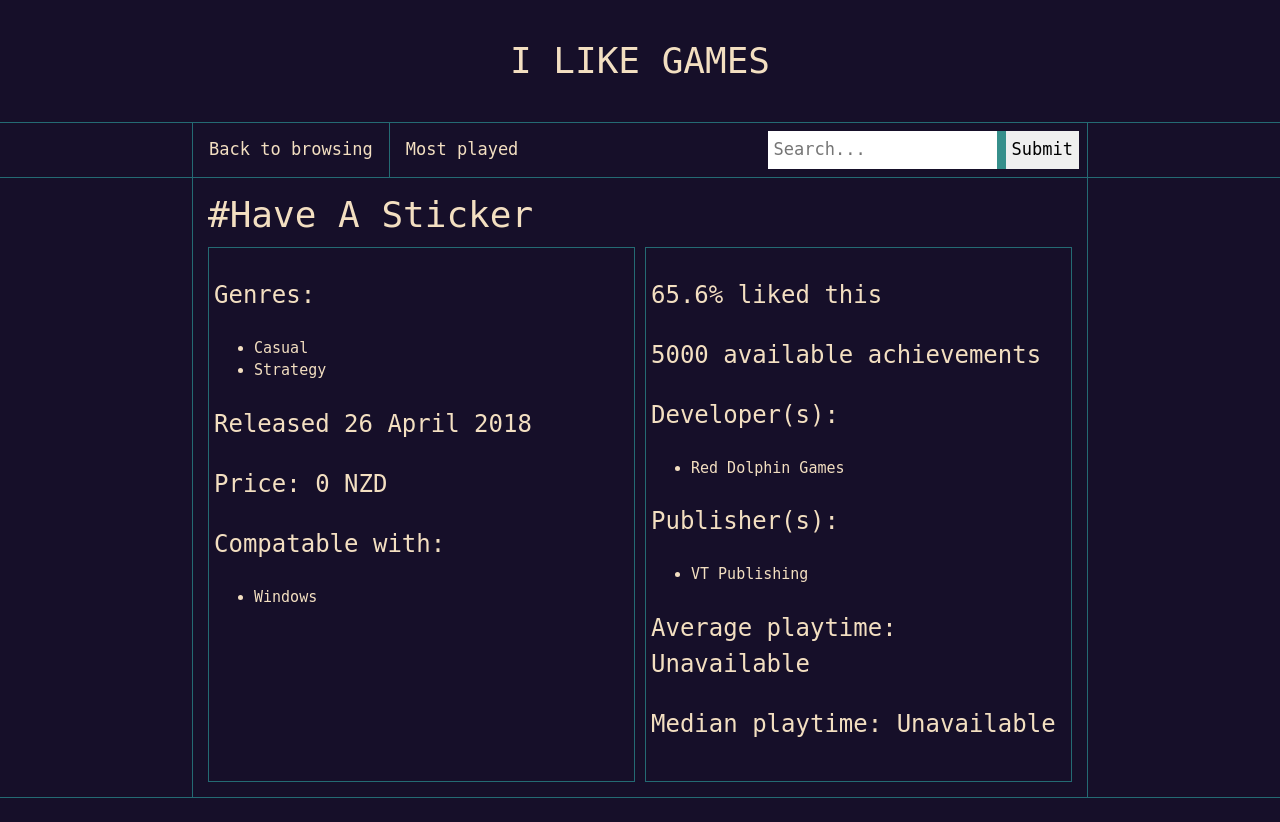
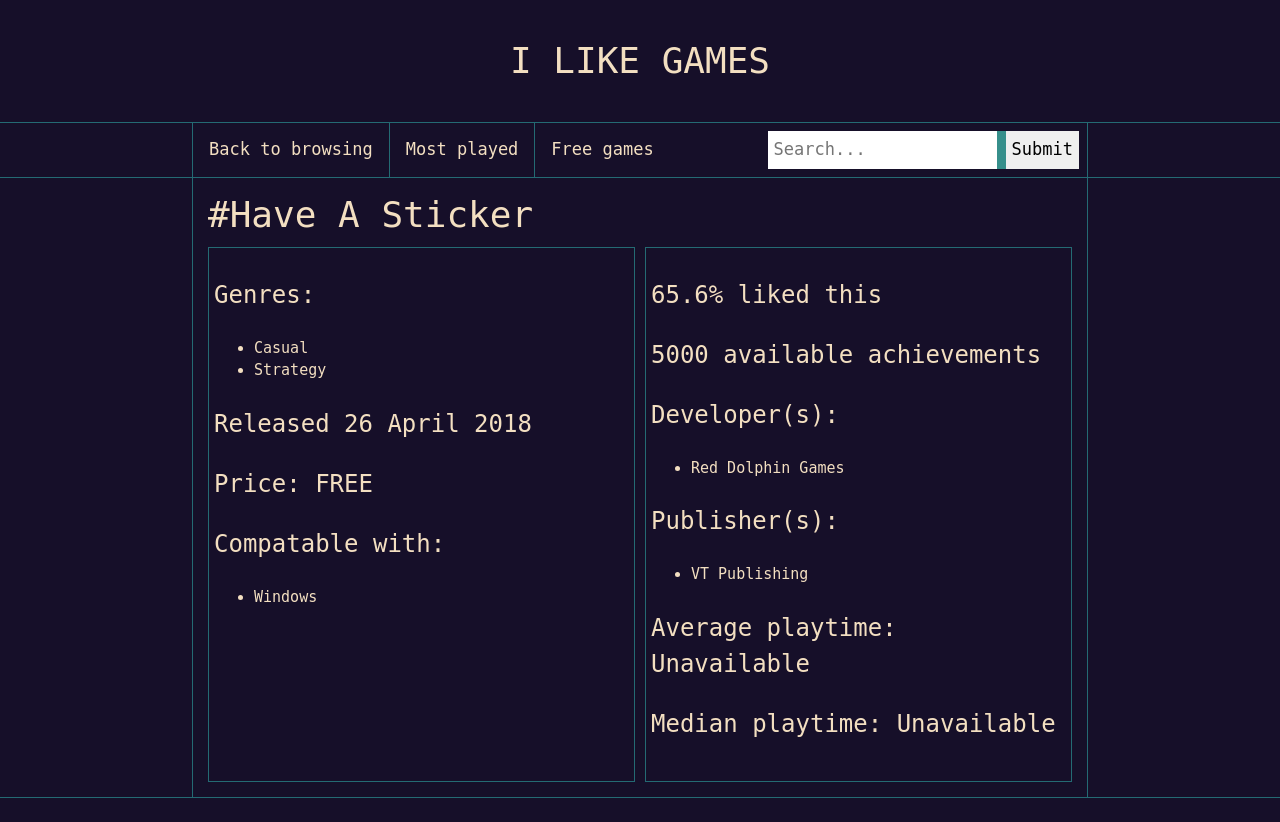
Before and after one commit to AlexCotiga07/Steam-Database, a Flask app: page /game/841860 in a window 1280 px wide. Shown: the top 822 px of the page. Run offline with Flask 3, Linux system fonts and the light colour scheme; data comes from the database, SQL or seed files in the repository.

Commit message:
free games list page added

```diff
--- a/app.py
+++ b/app.py
@@ -59,6 +59,15 @@ def game(id):
         elif game[2][5] == "1" and game[2][6] == "2":  # december
             month = "December"
 
+        # price
+        if game[12] == 0:
+            price = "FREE"
+        else:
+            if str(game[11])[-2] == ".":
+                price = f"NZ${game[12]}0"
+            else:
+                price = f"NZ${game[12]}"
+
         # System compatability
         # The variables are used to change the class of the text
         # so if it's not compatible the text won't show
@@ -117,6 +126,7 @@ def game(id):
                                developers=developers,
                                publishers=publishers,
                                month=month,
+                               price=price,
                                windows=windows,
                                mac=mac,
                                linux=linux,
@@ -145,8 +155,19 @@ def page_not_found_404(e):
 
 @app.route("/most_played")
 def most_played():
-    results = query_db("SELECT id, name FROM Game ORDER BY medianplaytime DESC")
+    results = query_db("SELECT id, name \
+                        FROM Game \
+                        ORDER BY medianplaytime DESC")
     return render_template("most_played.html", results=results)
+
+
+@app.route("/free_games")
+def free_games():
+    results = query_db("SELECT id, name \
+                        FROM Game \
+                        WHERE price = 0 \
+                        ORDER BY name;")
+    return render_template("free_games.html", results=results)
 
 
 if __name__ == "__main__":
--- a/templates/game.html
+++ b/templates/game.html
@@ -13,7 +13,7 @@
             {% endfor %}
         </ul>
         <h3>Released {{game[2][8]}}{{game[2][9]}} {{month}} {{game[2][0]}}{{game[2][1]}}{{game[2][2]}}{{game[2][3]}}</h3>
-        <h3>Price: {{game[12]}} NZD</h3>
+        <h3>Price: {{price}}</h3>
         <h3>Compatable with:</h3>
         <ul>
             <li class={{windows}}>Windows</li>
--- a/templates/nav.html
+++ b/templates/nav.html
@@ -1,6 +1,7 @@
 <div class="topnav">
     <a href="/" class="nav-item">Back to browsing</a>
     <a href="/most_played" class="nav-item">Most played</a>
+    <a href="/free_games" class="nav-item">Free games</a>
     <form action="/search-results" method="post" class="right-border">
         <input type="text" placeholder="Search..." name="search-query">
         <input type="submit" value="Submit">
```
Also changed, not shown: templates/free_games.html (added, +14 -0 lines).
